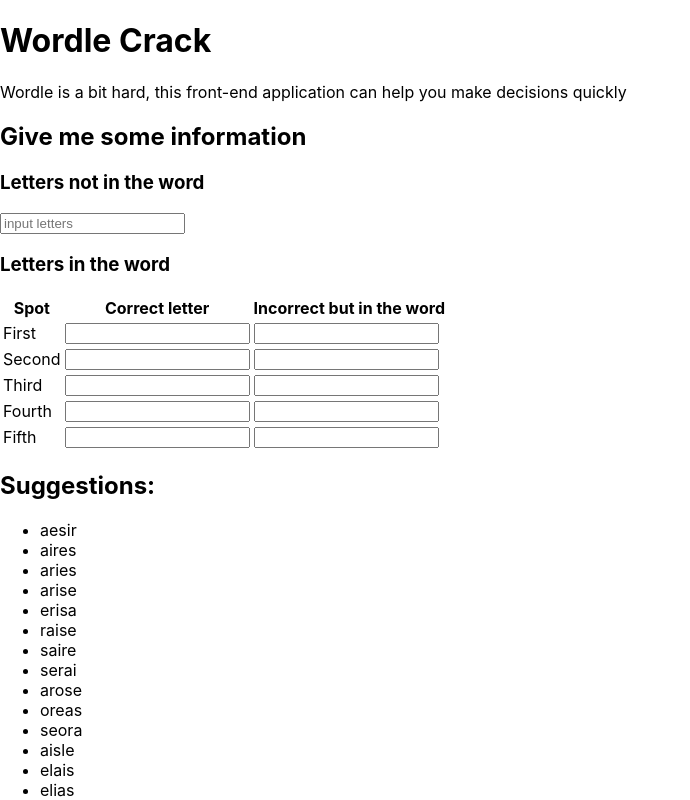
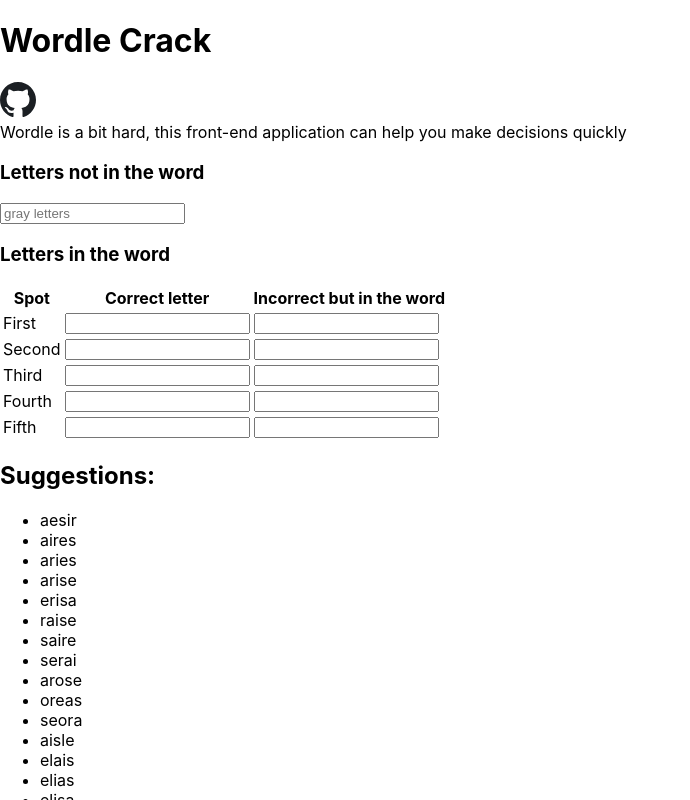
Before and after one commit to banyudu/utils, a Next.js app: page /wordle in a window 1280 px wide. Shown: the top 800 px of the page, without its empty margins (0-690 px from the left). Built offline with nearby package versions, Linux system fonts and the light colour scheme.

Commit message:
docs: update readme

```diff
--- a/components/layout/index.tsx
+++ b/components/layout/index.tsx
@@ -1,19 +1,30 @@
 import React, { FC } from 'react'
 import Head from 'next/head'
+import { useRouter } from 'next/router'
 
 interface LayoutProps {
   children: React.ReactElement
   title: string
+  showGithub?: boolean
 }
 
-const Layout: FC<LayoutProps> = ({ children, title }) => {
+const Layout: FC<LayoutProps> = ({ children, title, showGithub = true }) => {
+  const router = useRouter()
   return (
     <div className='w-screen h-screen max-w-full'>
       <Head>
         <title>{title}</title>
       </Head>
       <div className='prose w-full max-w-6xl px-12 py-8 mx-auto'>
-        <h1>{title}</h1>
+        <div className='flex flex-row items-center mb-8 justify-between'>
+          <h1 className='m-0'>{title}</h1>
+          <a
+            href={`https://github.com/banyudu/utils/tree/main/pages${router.pathname}`}
+            target='_blank'
+            rel='noopener noreferer'>
+            <img width={36} src="/github.svg" alt="Github" />
+          </a>
+        </div>
         {children}
       </div>
     </div>
--- a/pages/wordle/index.tsx
+++ b/pages/wordle/index.tsx
@@ -109,12 +109,11 @@
     return (
       <div className='app'>
         <div className='input'>
-          <h2>Give me some information</h2>
           <div>
-            <h3>Letters not in the word</h3>
+            <h3 className='text-gray-600'>Letters not in the word</h3>
             {renderInput({
               type: 'text',
-              placeholder: 'input letters',
+              placeholder: 'gray letters',
               className: 'w-48',
               maxLength: 30,
               field: 'none'
@@ -127,8 +126,8 @@
                 <thead>
                   <tr>
                     <th>Spot</th>
-                    <th>Correct letter</th>
-                    <th>Incorrect but in the word</th>
+                    <th className='text-green-600'>Correct letter</th>
+                    <th className='text-yellow-600'>Incorrect but in the word</th>
                   </tr>
                 </thead>
                 <tbody>
```
Also changed, not shown: pages/wordle/README.md (added), public/github.svg (added).
